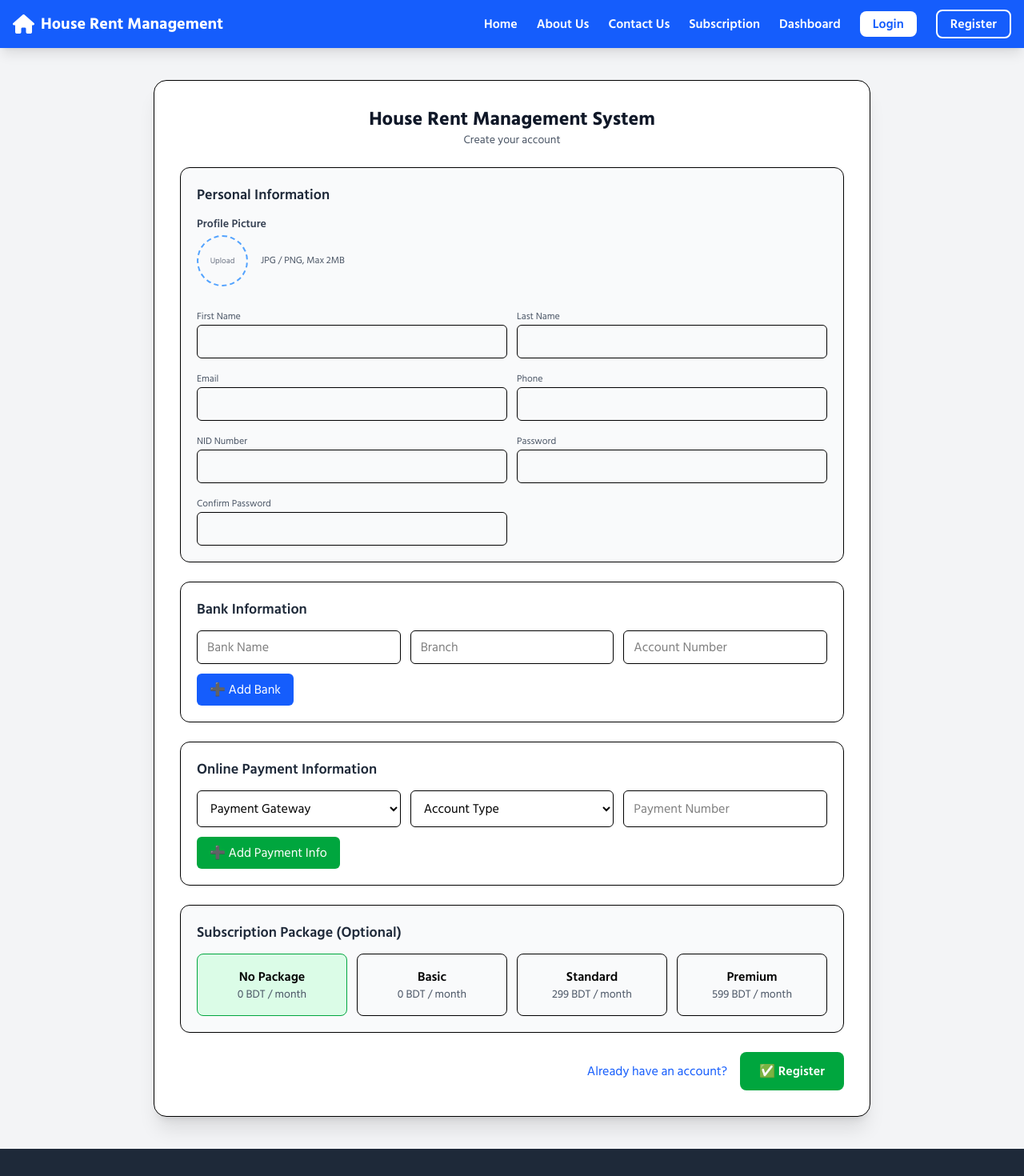
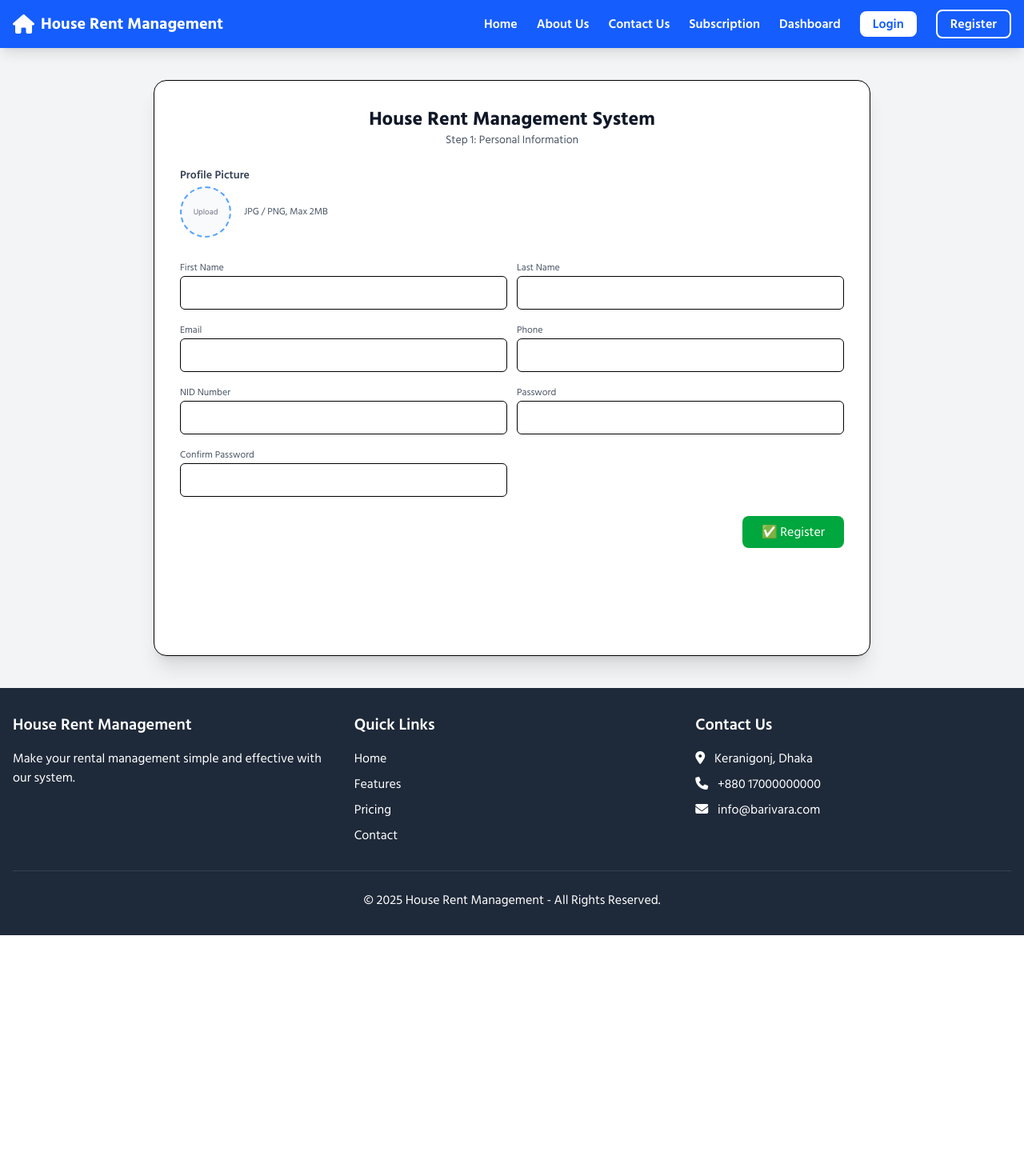
Before and after one commit to universeitinstitute496-max/rent-react-frontend, a React (Vite) app: page /register in a window 1280 px wide. Shown: the top 1470 px of the page at 80% size. After the commit the page ends 1169 px from the top, so only its background shows below. Built offline with nearby package versions, Linux system fonts and the light colour scheme.

Commit message:
update register component

```diff
--- a/src/components/RegisterComponent.jsx
+++ b/src/components/RegisterComponent.jsx
@@ -10,6 +10,8 @@ const subscriptionOptions = [
 
 const RegisterComponent = () => {
   const navigate = useNavigate();
+
+  const [step, setStep] = useState(1);
 
   const [formData, setFormData] = useState({
     profileImage: null,
@@ -39,6 +41,7 @@ const RegisterComponent = () => {
   const [selectedSubscription, setSelectedSubscription] = useState("none");
   const [submitted, setSubmitted] = useState(false);
 
+  // Handlers
   const handleChange = (e) =>
     setFormData({ ...formData, [e.target.name]: e.target.value });
 
@@ -64,12 +67,20 @@ const RegisterComponent = () => {
     setPaymentInput({ gatewayType: "", accountType: "", paymentNumber: "" });
   };
 
-  const handleSubmit = (e) => {
+  // Register personal info & go to step 2
+  const handlePersonalRegister = (e) => {
     e.preventDefault();
     if (formData.password !== formData.confirmPassword) {
       alert("Passwords do not match!");
       return;
     }
+    // You can save personal info to server here if needed
+    setStep(2);
+  };
+
+  // Final submit registration
+  const handleFinalSubmit = (e) => {
+    e.preventDefault();
 
     const payload = {
       personalInfo: formData,
@@ -94,25 +105,18 @@ const RegisterComponent = () => {
           House Rent Management System
         </h1>
         <p className="text-gray-600 text-sm text-center mb-6">
-          Create your account
+          {step === 1 ? "Step 1: Personal Information" : "Step 2: Financial Information & Subscription"}
         </p>
 
-        <form onSubmit={handleSubmit} className="space-y-6">
-
-          {/* PERSONAL INFO */}
-          <section className="p-5 border rounded-xl bg-gray-50">
-            <h2 className="font-semibold text-gray-800 mb-3 text-lg">
-              Personal Information
-            </h2>
-
+        {/* STEP 1: Personal Info */}
+        {step === 1 && (
+          <form onSubmit={handlePersonalRegister} className="space-y-6">
             {/* Profile Picture */}
             <div className="mb-6">
               <label className="block text-sm font-semibold text-gray-700 mb-1">
                 Profile Picture
               </label>
-
               <div className="flex items-center gap-4">
-    {/* Upload Box */}
                 <label
                   htmlFor="profilePic"
                   className="cursor-pointer w-16 h-16 rounded-full border-2 border-dashed border-blue-400 flex items-center justify-center hover:border-blue-600 transition overflow-hidden bg-gray-50 hover:bg-gray-100"
@@ -129,8 +133,6 @@ const RegisterComponent = () => {
                     </span>
                   )}
                 </label>
-
-    {/* File Input Hidden */}
                 <input
                   id="profilePic"
                   type="file"
@@ -138,14 +140,12 @@ const RegisterComponent = () => {
                   onChange={handleImageUpload}
                   className="hidden"
                 />
-
-    {/* Preview Text */}
                 <p className="text-[12px] text-gray-600">JPG / PNG, Max 2MB</p>
               </div>
             </div>
 
+            {/* Input Fields */}
             <div className="grid grid-cols-1 sm:grid-cols-2 gap-3">
-
               {[
                 { name: "firstName", label: "First Name" },
                 { name: "lastName", label: "Last Name" },
@@ -190,14 +190,26 @@ const RegisterComponent = () => {
                 />
               </div>
             </div>
-          </section>
 
+            <div className="flex justify-end">
+              <button
+                type="submit"
+                className="bg-green-600 text-white px-6 py-2 rounded-lg hover:bg-green-700"
+              >
+                ✅ Register
+              </button>
+            </div>
+          </form>
+        )}
+
+        {/* STEP 2: Bank + Payment + Subscription */}
+        {step === 2 && (
+          <form onSubmit={handleFinalSubmit} className="space-y-6">
             {/* BANK INFO */}
             <section className="p-5 border rounded-xl bg-white">
               <h2 className="font-semibold text-gray-800 mb-3 text-lg">
                 Bank Information
               </h2>
-
               <div className="grid grid-cols-1 sm:grid-cols-3 gap-3">
                 <input
                   placeholder="Bank Name"
@@ -206,6 +218,7 @@ const RegisterComponent = () => {
                   onChange={(e) =>
                     setBankInput({ ...bankInput, bankName: e.target.value })
                   }
+                  required
                 />
                 <input
                   placeholder="Branch"
@@ -214,6 +227,7 @@ const RegisterComponent = () => {
                   onChange={(e) =>
                     setBankInput({ ...bankInput, branch: e.target.value })
                   }
+                  required
                 />
                 <input
                   placeholder="Account Number"
@@ -222,11 +236,12 @@ const RegisterComponent = () => {
                   onChange={(e) =>
                     setBankInput({ ...bankInput, accNumber: e.target.value })
                   }
+                  required
                 />
               </div>
-
               <button
                 onClick={addBank}
+                type="button"
                 className="mt-3 bg-blue-600 text-white px-4 py-2 rounded-md hover:bg-blue-700"
               >
                 ➕ Add Bank
@@ -250,7 +265,6 @@ const RegisterComponent = () => {
               <h2 className="font-semibold text-gray-800 mb-3 text-lg">
                 Online Payment Information
               </h2>
-
               <div className="grid grid-cols-1 sm:grid-cols-3 gap-3">
                 <select
                   className="border rounded-md px-3 py-2"
@@ -258,6 +272,7 @@ const RegisterComponent = () => {
                   onChange={(e) =>
                     setPaymentInput({ ...paymentInput, gatewayType: e.target.value })
                   }
+                  required
                 >
                   <option value="">Payment Gateway</option>
                   <option value="Bkash">Bkash</option>
@@ -271,6 +286,7 @@ const RegisterComponent = () => {
                   onChange={(e) =>
                     setPaymentInput({ ...paymentInput, accountType: e.target.value })
                   }
+                  required
                 >
                   <option value="">Account Type</option>
                   <option value="Personal">Personal</option>
@@ -287,11 +303,13 @@ const RegisterComponent = () => {
                       paymentNumber: e.target.value,
                     })
                   }
+                  required
                 />
               </div>
 
               <button
                 onClick={addPayment}
+                type="button"
                 className="mt-3 bg-green-600 text-white px-4 py-2 rounded-md hover:bg-green-700"
               >
                 ➕ Add Payment Info
@@ -315,7 +333,6 @@ const RegisterComponent = () => {
               <h2 className="font-semibold text-gray-800 mb-3 text-lg">
                 Subscription Package (Optional)
               </h2>
-
               <div className="grid grid-cols-1 sm:grid-cols-4 gap-3">
                 {subscriptionOptions.map((opt) => (
                   <div
@@ -329,28 +346,30 @@ const RegisterComponent = () => {
                     }`}
                   >
                     <p className="font-semibold">{opt.title}</p>
-                  <p className="text-sm text-gray-600">
-                    {opt.price} BDT / month
-                  </p>
+                    <p className="text-sm text-gray-600">{opt.price} BDT / month</p>
                   </div>
                 ))}
               </div>
             </section>
 
-          {/* SUBMIT */}
-          <div className="flex justify-end items-center gap-4">
-            <Link to="/login" className="text-blue-600 hover:underline">
-              Already have an account?
-            </Link>
-
+            {/* Navigation Buttons */}
+            <div className="flex justify-between">
+              <button
+                type="button"
+                onClick={() => setStep(1)}
+                className="px-4 py-2 border rounded-lg"
+              >
+                ⬅ Back
+              </button>
               <button
                 type="submit"
-              className="bg-green-600 text-white px-6 py-3 rounded-lg font-semibold hover:bg-green-700"
+                className="bg-green-600 text-white px-6 py-2 rounded-lg font-semibold hover:bg-green-700"
               >
-              ✅ Register
+                ✅ Final Submit
               </button>
             </div>
           </form>
+        )}
 
         {submitted && (
           <p className="text-center text-green-600 font-semibold mt-4">
```
Lines whose indentation alone changed are shown as unchanged.
